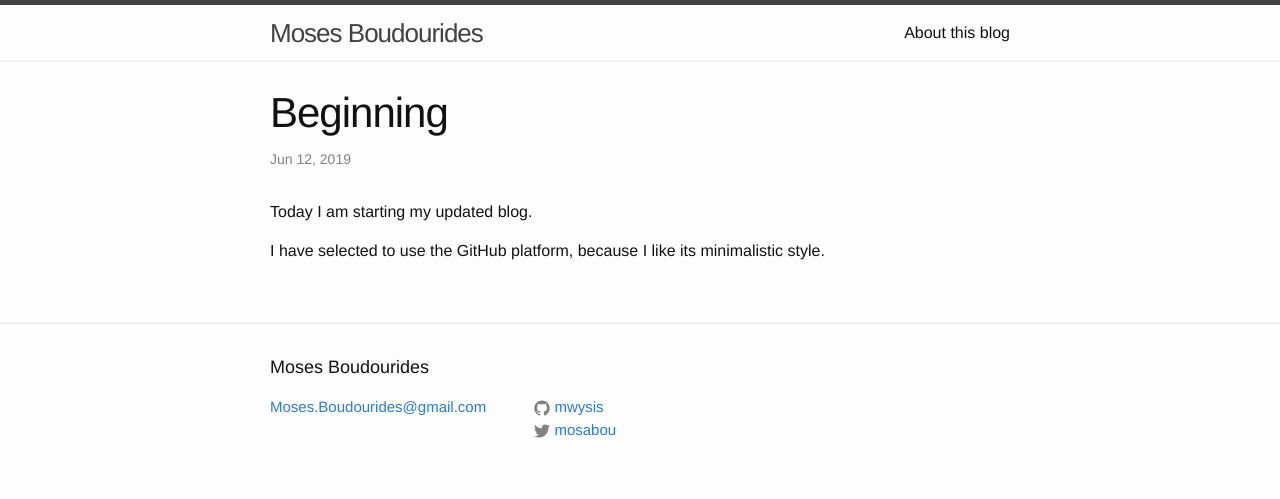
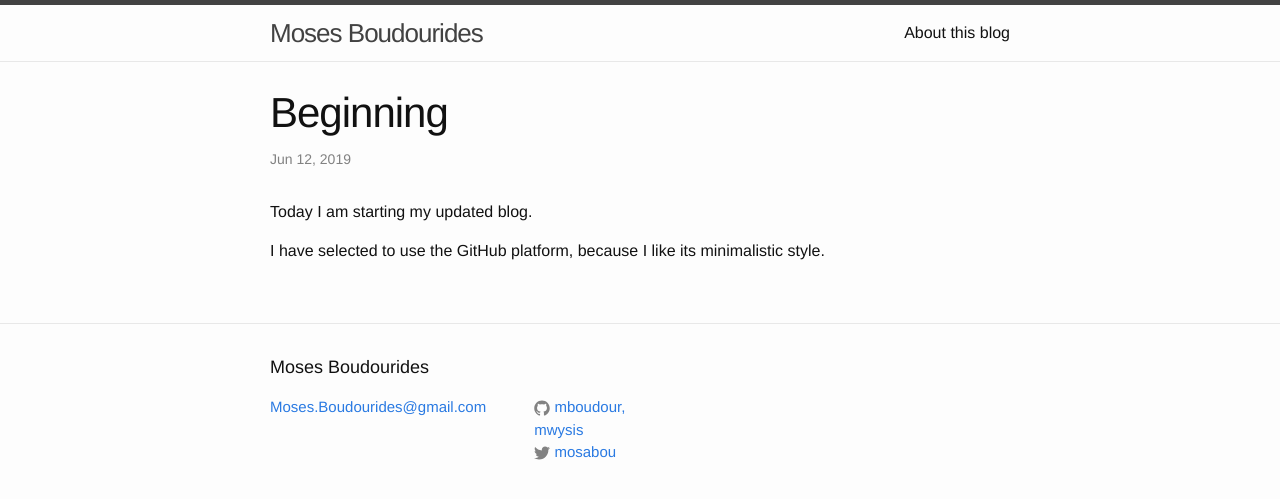
Before and after one commit to mwysis/mwysis.github.io, a Jekyll site: the page built from _posts/2019-06-12-Beginning.markdown, in a window 1280 px wide. Shown: the top 499 px of the page. Built offline with Jekyll 4.4.1, drawn with Linux system fonts in a browser that asks for light colours; part of the change alters nothing that is shown.

Commit message:
Update _config.yml

```diff
--- a/_config.yml
+++ b/_config.yml
@@ -7,8 +7,7 @@ url: "http://mwysis.github.io" # the base hostname & protocol for your site
 facebook_username: moses.boudourides
 twitter_username: mosabou
 # github_username:  mwysis
-github_username:  mboudour
-github_username:  mwysis
+github_username:  mboudour, mwysis
 
 # Build settings
 markdown: kramdown
```
